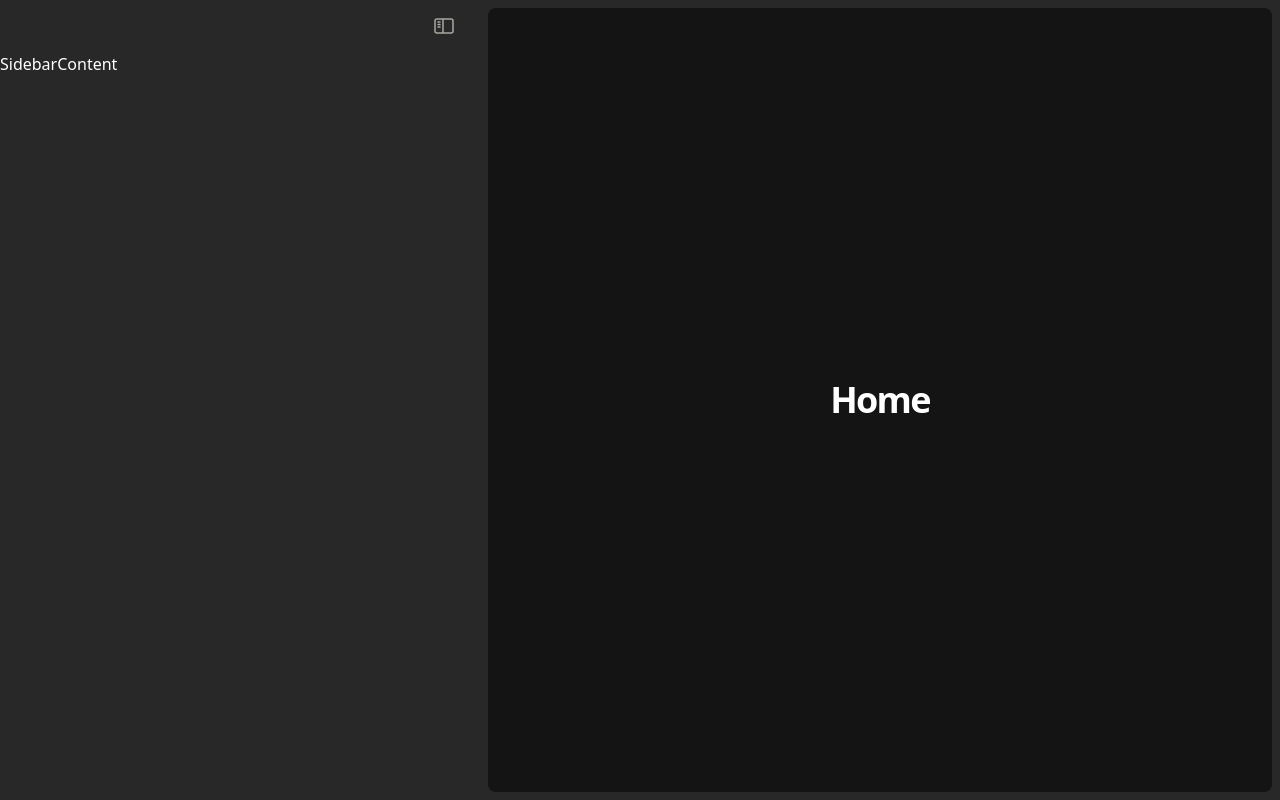
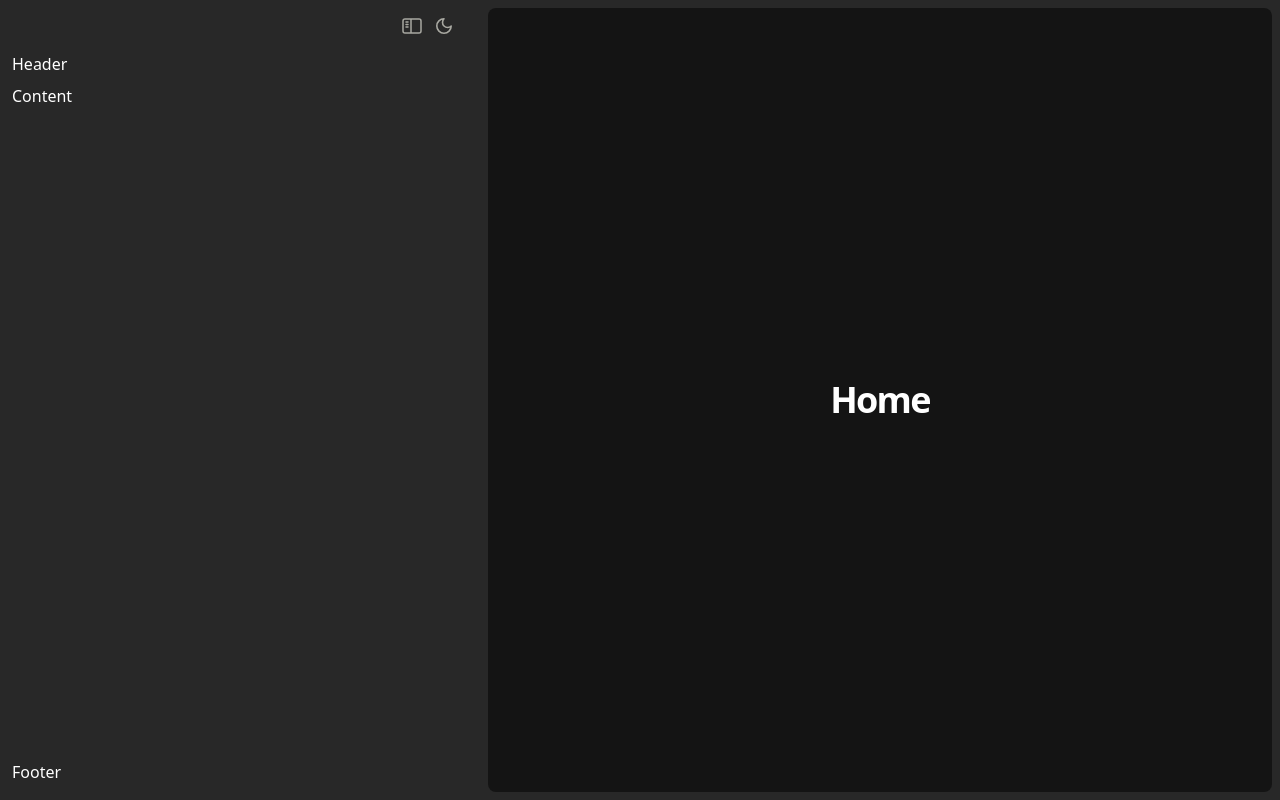
Before and after one commit to pinky-pig/electron-demo, a React (Vite) app: page / in a window 1280 px wide. Built offline with nearby package versions, Linux system fonts and the light colour scheme.

Commit message:
feat: 添加主题切换

```diff
--- a/src/components/theme-provider/mode-toggle.tsx
+++ b/src/components/theme-provider/mode-toggle.tsx
@@ -1,5 +1,5 @@
 import { Moon, Sun } from 'lucide-react'
-
+import { flushSync } from 'react-dom'
 import {
   DropdownMenu,
   DropdownMenuContent,
@@ -7,6 +7,7 @@ import {
   DropdownMenuTrigger,
 } from '@/components/ui/dropdown-menu'
 
+import { cn } from '@/lib/utils'
 import { Button } from '../ui/button'
 import { useTheme } from './theme-provider'
 
@@ -36,3 +37,71 @@ export function ModeToggle() {
     </DropdownMenu>
   )
 }
+
+interface ModeToggleLiteProps {
+  children: React.ReactNode
+  className?: string
+}
+export function ModeToggleLite({
+  className,
+  children,
+  ...props
+}: ModeToggleLiteProps) {
+  const { theme, setTheme } = useTheme()
+
+  function toggleDark(event: React.MouseEvent) {
+    // @ts-ignore
+    // prettier-ignore
+    const isAppearanceTransition = document.startViewTransition && !window.matchMedia('(prefers-reduced-motion: reduce)').matches
+    if (!isAppearanceTransition) {
+      setTheme(theme === 'dark' ? 'light' : 'dark')
+      return
+    }
+
+    const x = event.clientX
+    const y = event.clientY
+    const endRadius = Math.hypot(
+      Math.max(x, innerWidth - x),
+      Math.max(y, innerHeight - y),
+    )
+
+    const transition = document.startViewTransition(() => {
+      flushSync(() => {
+        setTheme(theme === 'dark' ? 'light' : 'dark')
+      })
+    })
+    transition.ready.then(() => {
+      const clipPath = [
+        `circle(0px at ${x}px ${y}px)`,
+        `circle(${endRadius}px at ${x}px ${y}px)`,
+      ]
+      document.documentElement.animate(
+        {
+          clipPath: theme === 'light' ? [...clipPath].reverse() : clipPath,
+        },
+        {
+          duration: 400,
+          easing: 'ease-out',
+          pseudoElement:
+            theme === 'light'
+              ? '::view-transition-old(root)'
+              : '::view-transition-new(root)',
+        },
+      )
+    })
+  }
+
+  return (
+    <>
+      <button
+        onClick={(e) => {
+          toggleDark(e)
+        }}
+        className={cn(className)}
+        {...props}
+      >
+        {children}
+      </button>
+    </>
+  )
+}
--- a/src/layouts/default/SidebarContent.tsx
+++ b/src/layouts/default/SidebarContent.tsx
@@ -1,3 +1,11 @@
 export default function SidebarContent() {
-  return <div className="flex flex-col h-screen ">SidebarContent</div>
+  return (
+    <div className="flex flex-col h-full pl-3">
+      <div className="h-8 w-full flex-shrink-0 flex-grow-0">Header</div>
+      <div className="flex-1 w-full ">Content</div>
+      <div className="h-8 w-full flex-shrink-0 flex-grow-0 flex flex-row">
+        Footer
+      </div>
+    </div>
+  )
 }
--- a/src/layouts/default/index.tsx
+++ b/src/layouts/default/index.tsx
@@ -1,4 +1,5 @@
 import React from 'react'
+import { Moon, Sun } from 'lucide-react'
 import { ThemeProvider } from '@/components/theme-provider'
 import {
   Tooltip,
@@ -9,6 +10,7 @@ import {
 import { cn } from '@/lib/utils'
 import { Icons } from '@/components/icons'
 import { useAppStore } from '@/store'
+import { ModeToggleLite } from '@/components/theme-provider/mode-toggle'
 import SidebarContent from './SidebarContent'
 interface RootLayoutProps {
   children: React.ReactNode
@@ -139,7 +141,7 @@ export default function DefaultLayout({ children }: RootLayoutProps) {
               {/* 1.头部按钮 */}
               <div
                 className={cn(
-                  'flex h-[52px] items-center justify-end p-4 flex-shrink-0 flex-grow-0',
+                  'flex h-[52px] items-center justify-end p-4 pl-[90px] flex-shrink-0 flex-grow-0 overflow-hidden',
                 )}
               >
                 <Tooltip delayDuration={700}>
@@ -148,7 +150,7 @@ export default function DefaultLayout({ children }: RootLayoutProps) {
                       onClick={toggleSidebarCollapsed}
                       className={cn(
                         'rounded-md flex justify-center items-center w-8 h-8 bg-transparent hover:bg-app-third transition-all duration-300 ease-in-out',
-                        isCollapsed && 'opacity-0',
+                        isCollapsed ? 'opacity-0' : 'opacity-100',
                       )}
                     >
                       <Icons.Collapse className="w-6 h-6 text-app-text-1"></Icons.Collapse>
@@ -156,6 +158,31 @@ export default function DefaultLayout({ children }: RootLayoutProps) {
                   </TooltipTrigger>
                   <TooltipContent>
                     <p>折叠侧边栏</p>
+                  </TooltipContent>
+                </Tooltip>
+
+                <Tooltip delayDuration={700}>
+                  <TooltipTrigger>
+                    <ModeToggleLite
+                      className={cn(
+                        'relative rounded-md flex justify-center items-center w-8 h-8 bg-transparent hover:bg-app-third transition-all duration-300 ease-in-out',
+                        isCollapsed ? 'opacity-0' : 'opacity-100',
+                      )}
+                    >
+                      <Sun
+                        className={cn(
+                          'h-[1.2rem] cursor-pointer w-[1.2rem] text-app-text-1 rotate-0 scale-100 transition-all dark:-rotate-90 dark:scale-0',
+                        )}
+                      />
+                      <Moon
+                        className={cn(
+                          'absolute top-1/2 left-1/2 -translate-x-1/2 -translate-y-1/2 cursor-pointer h-[1.2rem] w-[1.2rem] text-app-text-1 rotate-90 scale-0 transition-all dark:rotate-0 dark:scale-100',
+                        )}
+                      />
+                    </ModeToggleLite>
+                  </TooltipTrigger>
+                  <TooltipContent>
+                    <p>切换暗黑主题</p>
                   </TooltipContent>
                 </Tooltip>
               </div>
--- a/src/styles/globals.css
+++ b/src/styles/globals.css
@@ -1,3 +1,5 @@
+@import './view-transition-api.css';
+
 @tailwind base;
 @tailwind components;
 @tailwind utilities;
@@ -26,10 +28,10 @@
     --radius: 0.5rem;
 
     /* 自定义颜色 */
-    --app-primary: #282828;
-    --app-secondary: #141414;
-    --app-third: #3e3d3d;
-    --app-text: #ffffff;
+    --app-primary: #f6f7f8;
+    --app-secondary: #ffffff;
+    --app-third: #f5f5f5;
+    --app-text: #000000;
     --app-text-1: #a8a8a1;
     --blue: #4b9cde;
   }
--- /dev/null
+++ b/src/styles/view-transition-api.css
@@ -0,0 +1,18 @@
+/* 使用 view-transition-api 黑白主题切换 */
+::view-transition-old(root),
+::view-transition-new(root) {
+  animation: none;
+  mix-blend-mode: normal;
+}
+::view-transition-old(root) {
+  z-index: 1;
+}
+::view-transition-new(root) {
+  z-index: 9999;
+}
+.dark::view-transition-old(root) {
+  z-index: 9999;
+}
+.dark::view-transition-new(root) {
+  z-index: 1;
+}
```
